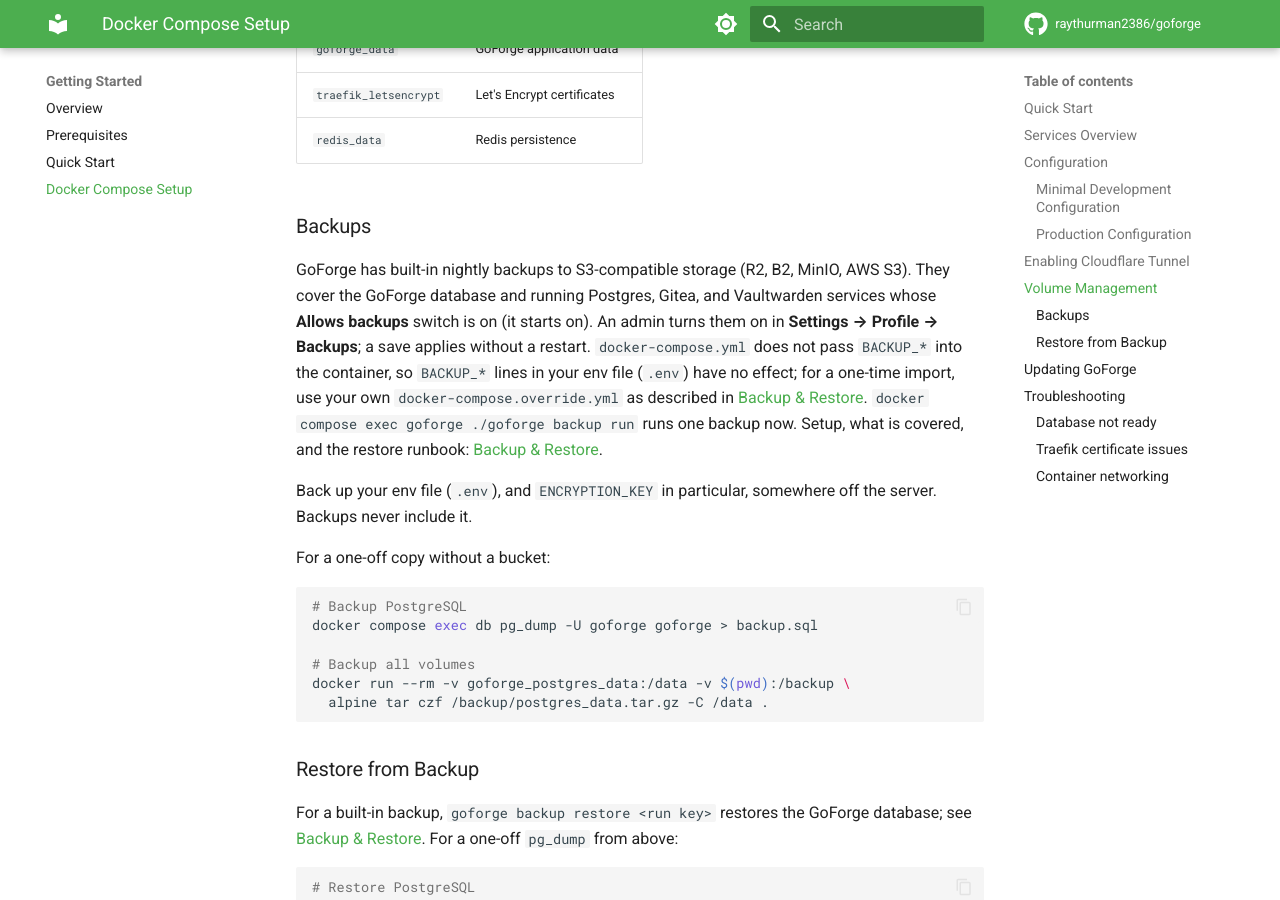
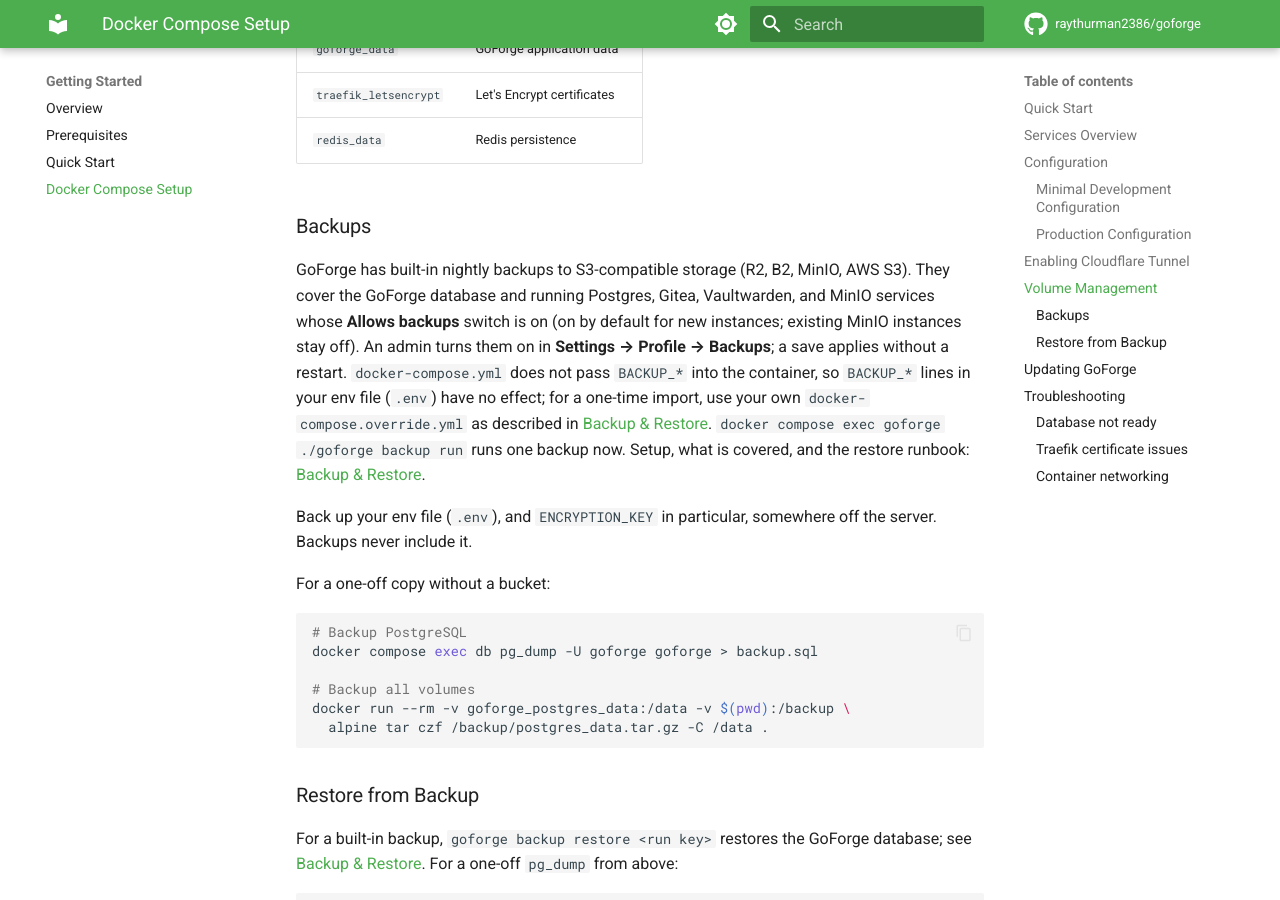
Before and after one commit to raythurman2386/goforge, an MkDocs documentation site: the page built from docs/getting-started/docker-compose.md, in a window 1280 px wide and 900 px high, scrolled down 2963 px. Built offline with MkDocs 1.6.1 and Material for MkDocs 9.7.7, drawn with Linux system fonts in a browser that asks for light colours; comment, search, counter and statistics services are not loaded.

Commit message:
docs: MinIO in getting-started nightly backup coverage (F7)
Align getting-started docker-compose nightly coverage with deployment
and README: include MinIO and note new instances start on / existing
MinIO stays off.

```diff
--- a/docs/getting-started/docker-compose.md
+++ b/docs/getting-started/docker-compose.md
@@ -113,7 +113,7 @@
 
 ### Backups
 
-GoForge has built-in nightly backups to S3-compatible storage (R2, B2, MinIO, AWS S3). They cover the GoForge database and running Postgres, Gitea, and Vaultwarden services whose **Allows backups** switch is on (it starts on). An admin turns them on in **Settings → Profile → Backups**; a save applies without a restart. `docker-compose.yml` does not pass `BACKUP_*` into the container, so `BACKUP_*` lines in your env file (`.env`) have no effect; for a one-time import, use your own `docker-compose.override.yml` as described in [Backup & Restore](../deployment/backup.md#from-the-environment-host-runs-or-an-override). `docker compose exec goforge ./goforge backup run` runs one backup now. Setup, what is covered, and the restore runbook: [Backup & Restore](../deployment/backup.md).
+GoForge has built-in nightly backups to S3-compatible storage (R2, B2, MinIO, AWS S3). They cover the GoForge database and running Postgres, Gitea, Vaultwarden, and MinIO services whose **Allows backups** switch is on (on by default for new instances; existing MinIO instances stay off). An admin turns them on in **Settings → Profile → Backups**; a save applies without a restart. `docker-compose.yml` does not pass `BACKUP_*` into the container, so `BACKUP_*` lines in your env file (`.env`) have no effect; for a one-time import, use your own `docker-compose.override.yml` as described in [Backup & Restore](../deployment/backup.md#from-the-environment-host-runs-or-an-override). `docker compose exec goforge ./goforge backup run` runs one backup now. Setup, what is covered, and the restore runbook: [Backup & Restore](../deployment/backup.md).
 
 Back up your env file (`.env`), and `ENCRYPTION_KEY` in particular, somewhere off the server. Backups never include it.
 
```
